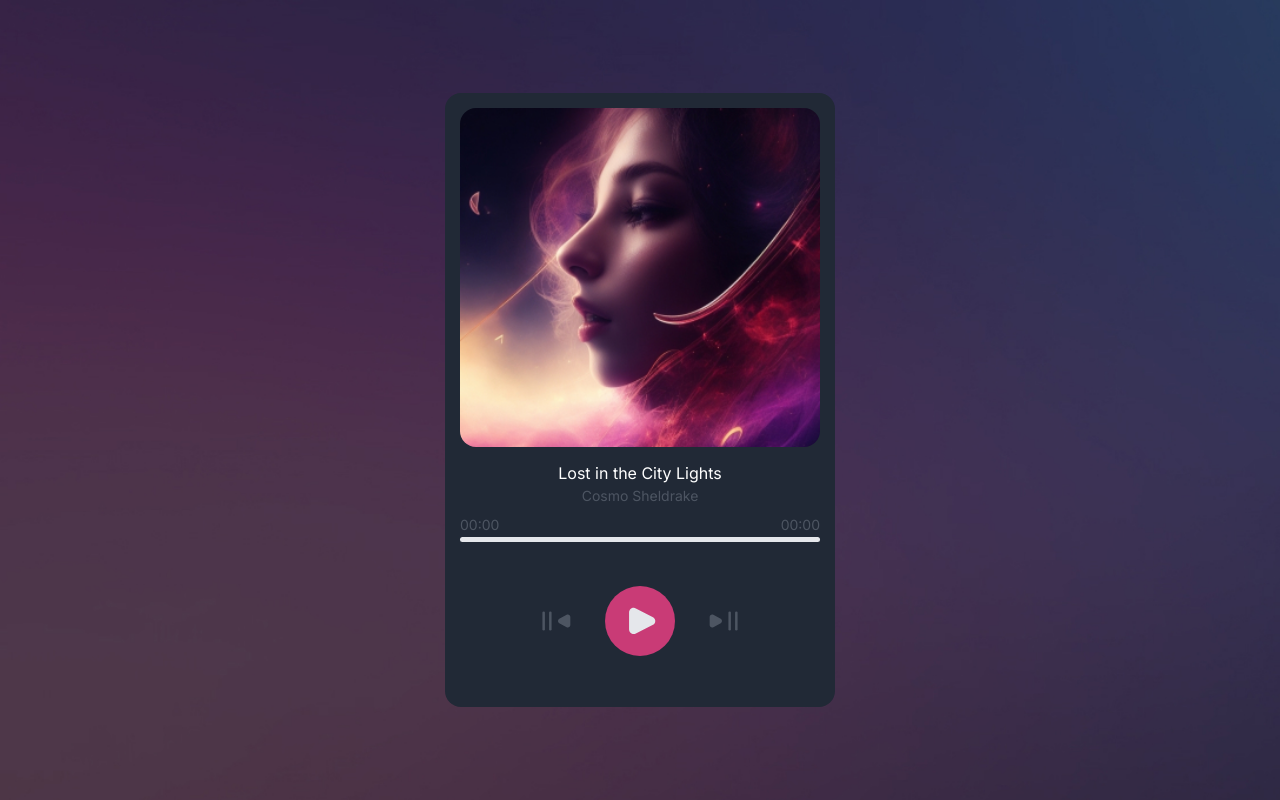
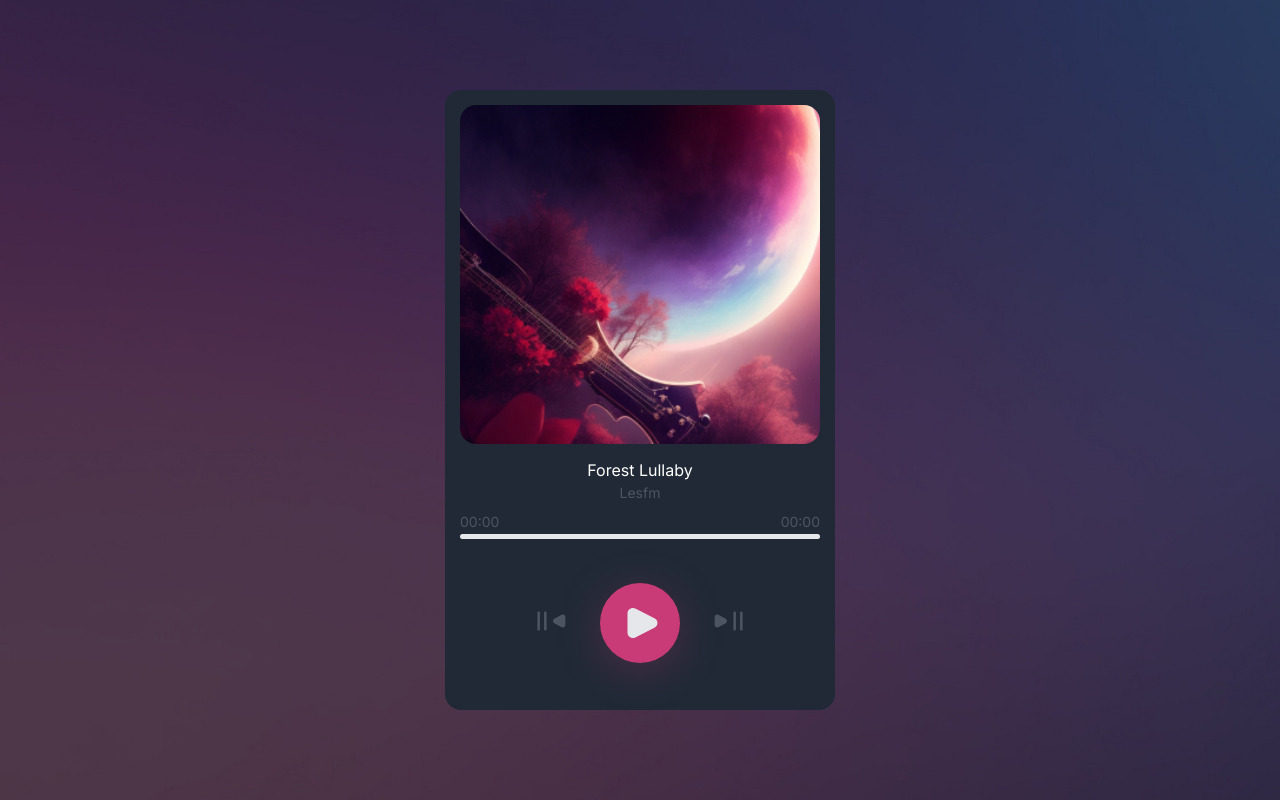
Before and after one commit to Alyyyy88/Music-player, a plain HTML site: page index.html in a window 1280 px wide. Drawn offline with Linux system fonts and the light colour scheme.

Commit message:
make ui dynamically

```diff
--- a/app.js
+++ b/app.js
@@ -0,0 +1,110 @@
+const songs = [
+  {
+    title: "Lost in City Lights",
+    author: "Cosmo Sheldrake",
+    src: "./resources/lost-in-city-lights-145038.mp3",
+    img: "./resources/cover-1.jpg",
+  },
+  {
+    title: "Forest Lullaby",
+    author: "Lesfm",
+    src: "./resources/forest-lullaby-110624.mp3",
+    img: "./resources/cover-2.jpg",
+  },
+];
+
+let currentSongIndex = 1;
+
+const audio = new Audio(songs[currentSongIndex].src);
+const container = document.querySelector(".container");
+
+const songHTML = `<div class="img-con">
+        <img src="${songs[currentSongIndex].img}" alt="imgcover" class="img_cover" width="120px">
+      </div>
+      <div class="title-con">
+        <p class="song_name">
+          ${songs[currentSongIndex].title}
+        </p>
+        <p class="artist_name">
+          ${songs[currentSongIndex].author}
+        </p>
+      </div>`;
+
+container.insertAdjacentHTML("afterbegin",songHTML);
+
+
+
+const playBtn = document.querySelector(".play_btn");
+const pauseBtn = document.querySelector(".pause_btn");
+playBtn.addEventListener("click" ,()=>{
+  audio.play();
+  playBtn.classList.add("nonactive");
+  pauseBtn.classList.add("active");
+});
+
+
+pauseBtn.addEventListener("click",()=>{
+  audio.pause();
+  playBtn.classList.remove("nonactive");
+  pauseBtn.classList.remove("active");
+})
+
+
+
+
+
+
+
+
+
+
+
+
+
+
+
+
+
+
+
+
+
+
+
+
+
+
+
+// function nextSong() {
+//   // Add next button implementation
+// }
+
+// function prevSong() {
+//   // Add previous button implementation
+// }
+
+// function loadSong(index) {
+//   // Add load song implementation
+// }
+
+// function updateProgressBar() {
+//   // Handle when progress bar is updated
+// }
+
+// document.getElementById("progressBar").addEventListener("input", function () {
+//   audio.currentTime = (this.value / 100) * audio.duration;
+// });
+
+// // Initial load
+// loadSong(currentSongIndex);
+
+
+
+
+
+
+
+
+// document.getElementById("nextButton").addEventListener("click", nextSong);
+// document.getElementById("prevButton").addEventListener("click", prevSong);
+// audio.addEventListener("timeupdate", updateProgressBar);
--- a/index.html
+++ b/index.html
@@ -18,19 +18,6 @@
   <body>
 
     <div class="container">
-      <div class="img-con">
-        <img src="./resources/cover-1.jpg" alt="" class="img_cover" width="120px">
-      </div>
-      <div class="title-con">
-        <p class="song_name">
-          Lost in the City Lights
-        </p>
-        <p class="artist_name">
-          Cosmo Sheldrake
-        </p>
-      </div>
-
-
       <div class="music_progress">
         <div class="time_display">
           <div class="music_duration remain_time">00:00</div>
@@ -48,8 +35,9 @@
         <div class="prev_btn">
           <img src="./resources/Stop_and_play_fill-1.svg" alt="rev_btn">
         </div>
-        <div class="play_btn">
-          <img src="./resources/Play_fill.svg" alt="">
+        <div class="play_pause_con">
+          <img src="./resources/Play_fill.svg" alt="play" class="play_btn">
+          <img src="./resources/pause-solid (5).svg" alt="" class="pause_btn" >
         </div>
         <div class="next_btn">
           <img src="./resources/Stop_and_play_fill.svg" alt="">
@@ -59,8 +47,12 @@
     </div>
 
 
+    <audio src="./resources/forest-lullaby-110624.mp3"></audio>
 
 
+
+
+    <script src="https://kit.fontawesome.com/1f602204ab.js" crossorigin="anonymous"></script>
     <script src="app.js"></script>
   </body>
 </html>
--- a/style.css
+++ b/style.css
@@ -69,11 +69,42 @@ body{
   cursor: pointer;
 }
 
-.play_btn img{
-  width: 70px;
-  background-color: #C93B76;
+.play_pause_con{
+  width: 80px;
+  height: 80px;
+  background-color:#C93B76;
+  display: flex;
+  justify-content: center;
+  align-items: center;
   border-radius: 50%;
+  filter: drop-shadow(0px 8px 20px rgba(201, 59, 118, 0.25));
+  transition: box-shadow 0.4s ease-in-out;
 }
+
+.play_btn {
+  width: 100%;
+  height: 100%; /* Match the parent container's height */
+  object-fit: cover;
+}
+
+
+.pause_btn{
+  width: 10%;
+  display: none;
+}
+.pause_btn.active{
+  display: block;
+}
+
+.play_btn.nonactive{
+  display: none;
+}
+
+.play_pause_con:hover{
+  box-shadow: 0px 0px 77px 3px rgba(201,59,118,1);
+}
+
+
 
 .music_progress{
   width: 100%;
```
Also changed, not shown: resources/pause-solid (5).svg (added).
